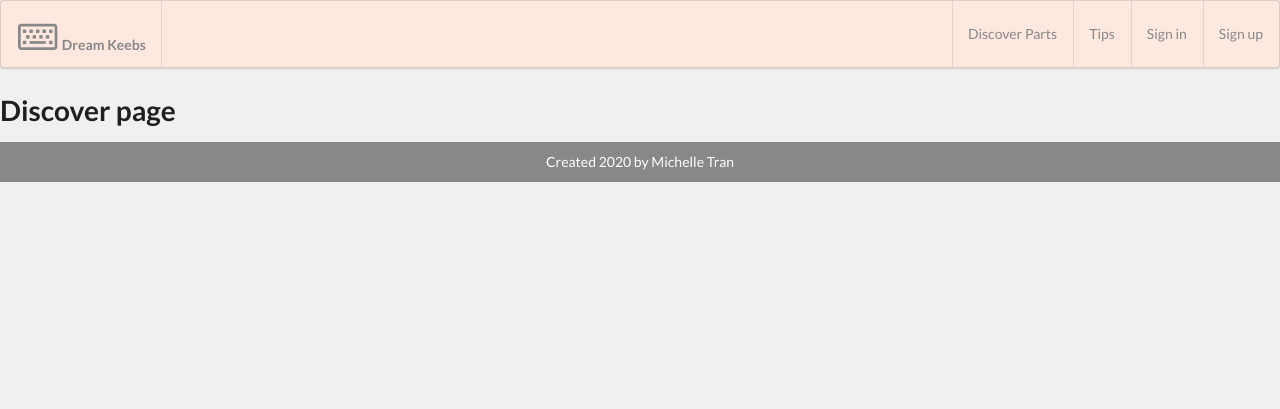
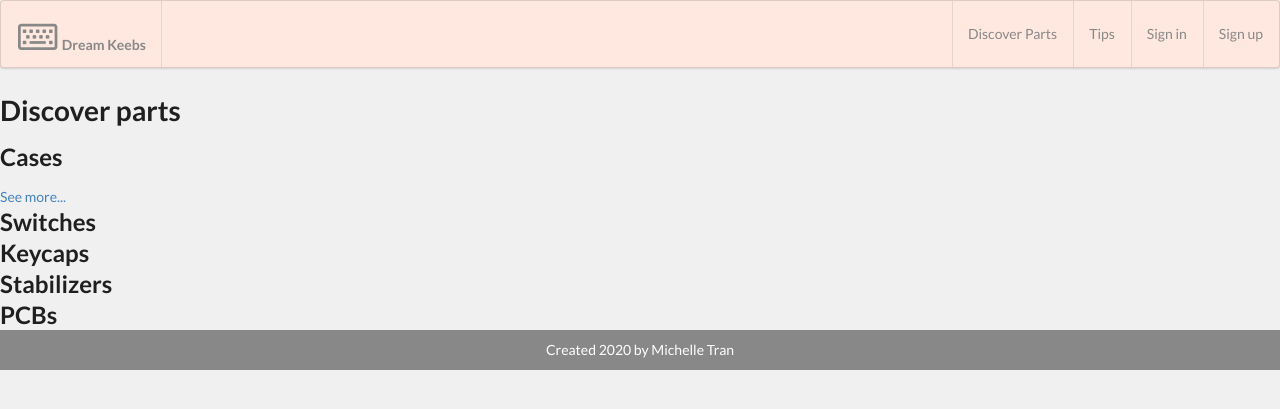
Before and after one commit to meeshers/cute_keebs, a Django app: page /discover/ in a window 1280 px wide. Shown: the top 409 px of the page. Run offline with Django 3.2, Linux system fonts and the light colour scheme; data that the repository does not hold is empty; some libraries are stand-ins or nearby versions.

Commit message:
building out more routes

```diff
--- a/main_app/templates/discover.html
+++ b/main_app/templates/discover.html
@@ -5,5 +5,67 @@
 {% endblock %}
 
 {% block content %}
-<h1>Discover page</h1>
+<h1>Discover parts</h1>
+
+<!-- Cases -->
+<div>
+  <h2>Cases</h2>
+  {% for case in cases %}
+  <a href="">
+    <div>
+      {{case.name}}
+    </div>
+  </a>
+  {% endfor %}
+  <a href="{% url 'cases' %}">See more...</a>
+</div>
+
+<!-- Switches -->
+<div>
+  <h2>Switches</h2>
+  {% for switch in switches %}
+  <a href="">
+    <div>
+      {{switch.name}}
+    </div>
+  </a>
+  {% endfor %}
+</div>
+
+<!-- Keycaps -->
+<div>
+  <h2>Keycaps</h2>
+  {% for keycap in keycaps %}
+  <a href="">
+    <div>
+      {{keycap.name}}
+    </div>
+  </a>
+  {% endfor %}
+</div>
+
+<!-- Stabilizers -->
+<div>
+  <h2>Stabilizers</h2>
+  {% for stabilizer in stabilizers %}
+  <a href="">
+    <div>
+      {{stabilizer.name}}
+    </div>
+  </a>
+  {% endfor %}
+</div>
+
+<!-- PCBs -->
+<div>
+  <h2>PCBs</h2>
+  {% for pcb in pcbs %}
+  <a href="">
+    <div>
+      {{pcb.name}}
+    </div>
+  </a>
+  {% endfor %}
+</div>
+
 {% endblock %}
--- a/main_app/urls.py
+++ b/main_app/urls.py
@@ -4,11 +4,16 @@ from . import views
 urlpatterns = [
   path('', views.home, name='home'),
   path('tips/', views.tips, name='tips'),
-  path('discover/', views.discover, name='discover'),
   path('profile/', views.profile, name='profile'),
   path('signup/', views.signup, name='signup'),
+
+  # keyboard crud routes
   path('keyboard/<int:keyboard_id>', views.keyboard_view, name="show"),
   path('create-keyboard', views.create_keyboard, name='create_keyboard'),
   path('delete-keyboard/<int:keyboard_id>', views.keyboard_delete, name='keyboard_delete'),
-  path('edit-keyboard/<int:keyboard_id>', views.keyboard_edit, name="edit_keyboard")
+  path('edit-keyboard/<int:keyboard_id>', views.keyboard_edit, name="edit_keyboard"),
+
+  # keyboard parts routes
+  path('discover/', views.discover, name='discover'),
+  path('discover/cases', views.cases, name="cases"),
 ]
--- a/main_app/views.py
+++ b/main_app/views.py
@@ -19,9 +19,6 @@ def home(request):
 
 def tips(request):
   return render(request, 'tips.html')
-
-def discover(request):
-  return render(request, 'discover.html')
 
 #sign up/register
 def signup(request):
@@ -53,6 +50,7 @@ def profile(request):
   context = {"keyboards":keyboards}
   return render(request, 'profile.html',context)
 
+### KEYBOARD CRUD ###
 @login_required
 def keyboard_view(request, keyboard_id):
   keyboard = Keyboard.objects.get(id=keyboard_id)
@@ -87,3 +85,18 @@ def keyboard_edit(request, keyboard_id):
     edit_keyboard = EditKeyboard(instance=keyboard)
   context={'keyboard':keyboard, 'edit_keyboard': edit_keyboard}
   return render(request, 'keyboard/edit.html',context)
+
+### PARTS SHOW PAGE ROUTES ###
+def discover(request):
+  switches = Switch.objects.all()
+  cases = Case.objects.all()
+  keycaps = Keycap.objects.all()
+  pcbs = PCB.objects.all()
+  stabilizers = Stabilizer.objects.all()
+  context = {'switches':switches, 'cases': cases,'keycap': keycaps,'pcbs': pcbs,'stabilizers': stabilizers}
+  return render(request, 'discover.html', context)
+
+def cases(request):
+  cases = Case.objects.all()
+  context = {'cases':cases }
+  return render(request, 'parts/cases.html', context)
```
Also changed, not shown: main_app/templates/keyboard/show.html (+5 -5 lines), main_app/migrations/0001_initial.py, main_app/migrations/0002_auto_20200710_1651.py (deleted).
